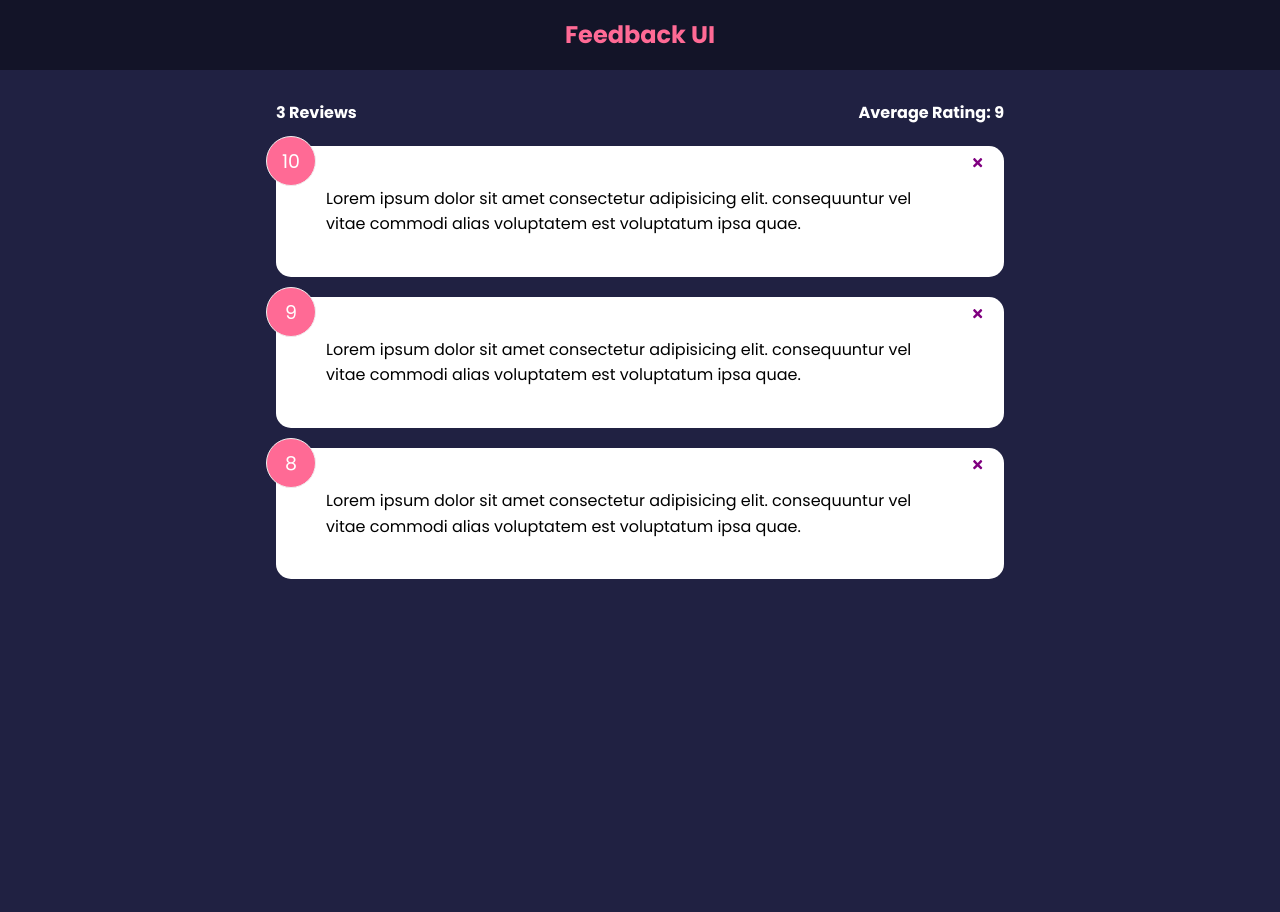
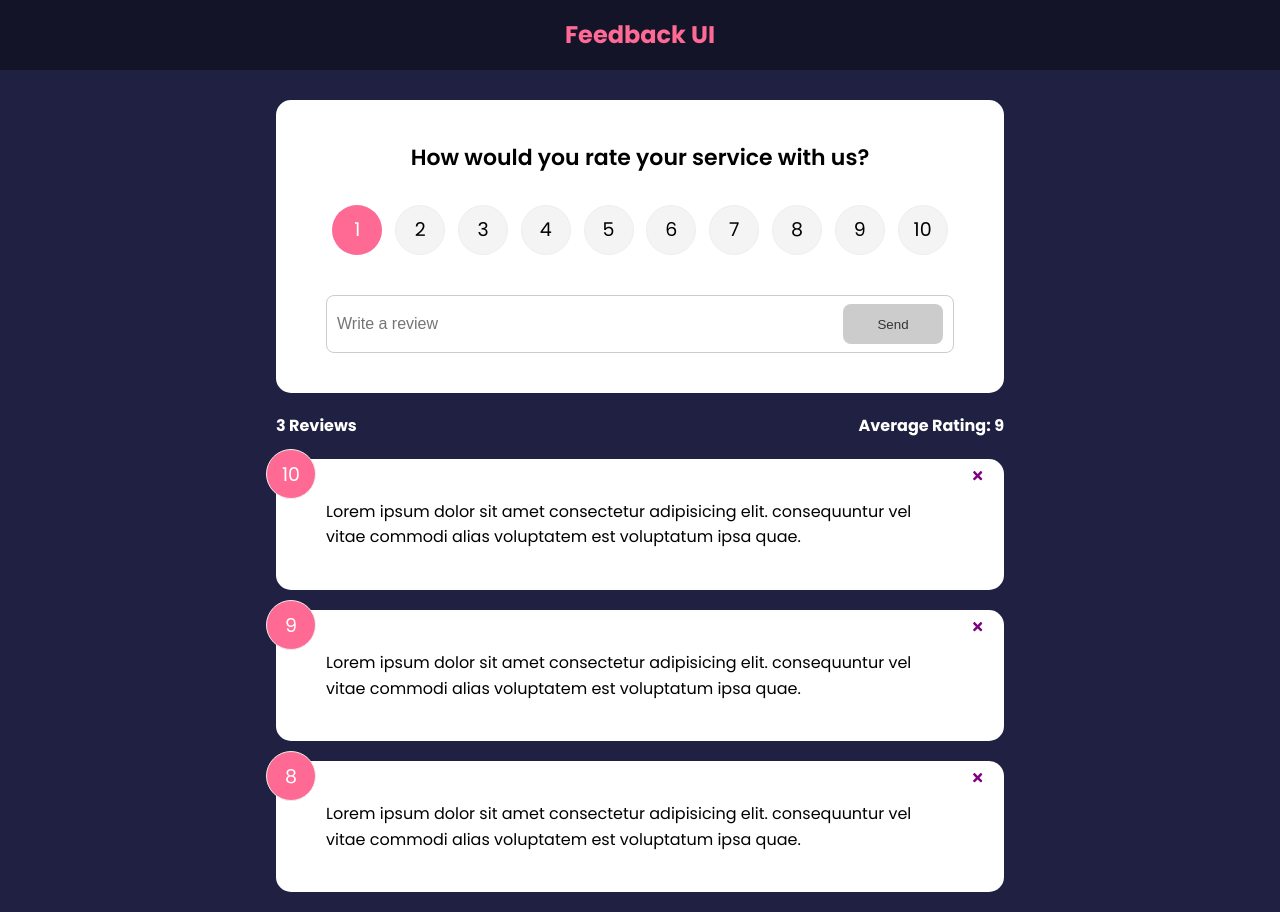
Before and after one commit to thercpery/feedback-app, a React (Create React App) app: page / in a window 1280 px wide. Before the commit the page ends 800 px from the top, so only its background shows below. Built offline with nearby package versions, Linux system fonts and the light colour scheme.

Commit message:
added addFeedback function to add feedback

```diff
--- a/src/App.js
+++ b/src/App.js
@@ -1,8 +1,10 @@
 import React from 'react';
 import { useState } from 'react';
+import { v4 as uuid } from 'uuid';
 import Header from './components/Header';
 import FeedbackList from './components/FeedbackList';
 import FeedbackStats from './components/FeedbackStats';
+import FeedbackForm from './components/FeedbackForm';
 import FeedbackData from './data/FeedbackData';
 
 function App() {
@@ -13,10 +15,16 @@ function App() {
     }
   };
 
+  const addFeedback = (newFeedback) => {
+    newFeedback.id = uuid();
+    setFeedback([newFeedback, ...feedback])
+  };
+
 	return (
 		<>
 			<Header />
 			<div className="container">
+        <FeedbackForm handleAdd={addFeedback} />
         <FeedbackStats feedback={feedback} />
 				<FeedbackList
           feedback={feedback}
```
